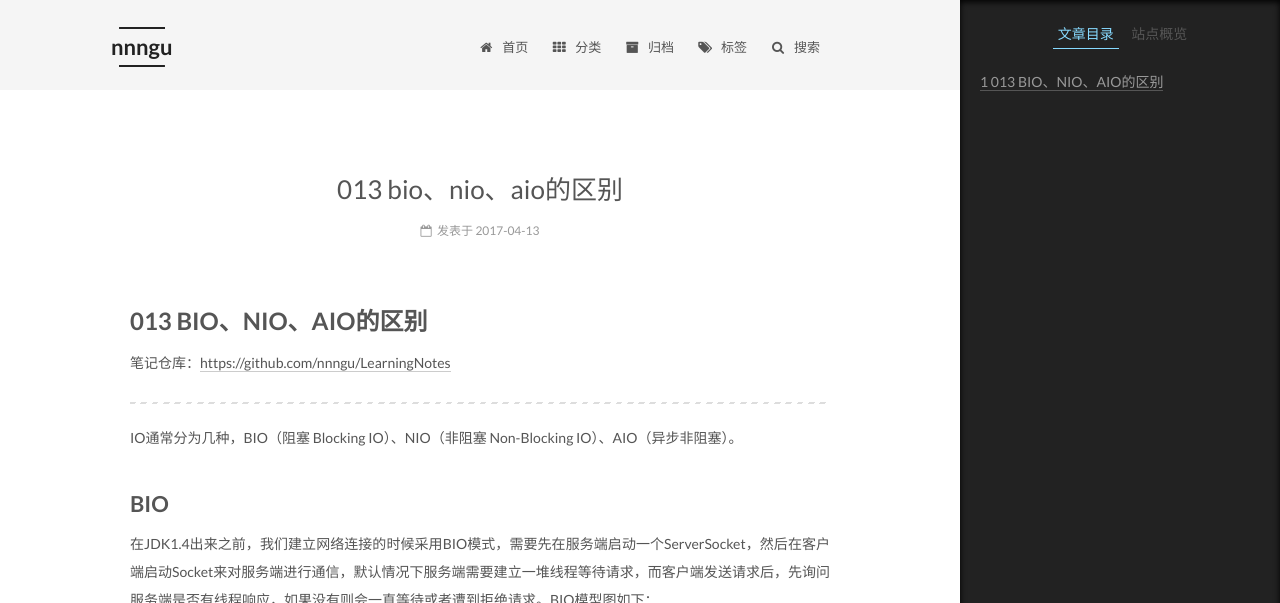
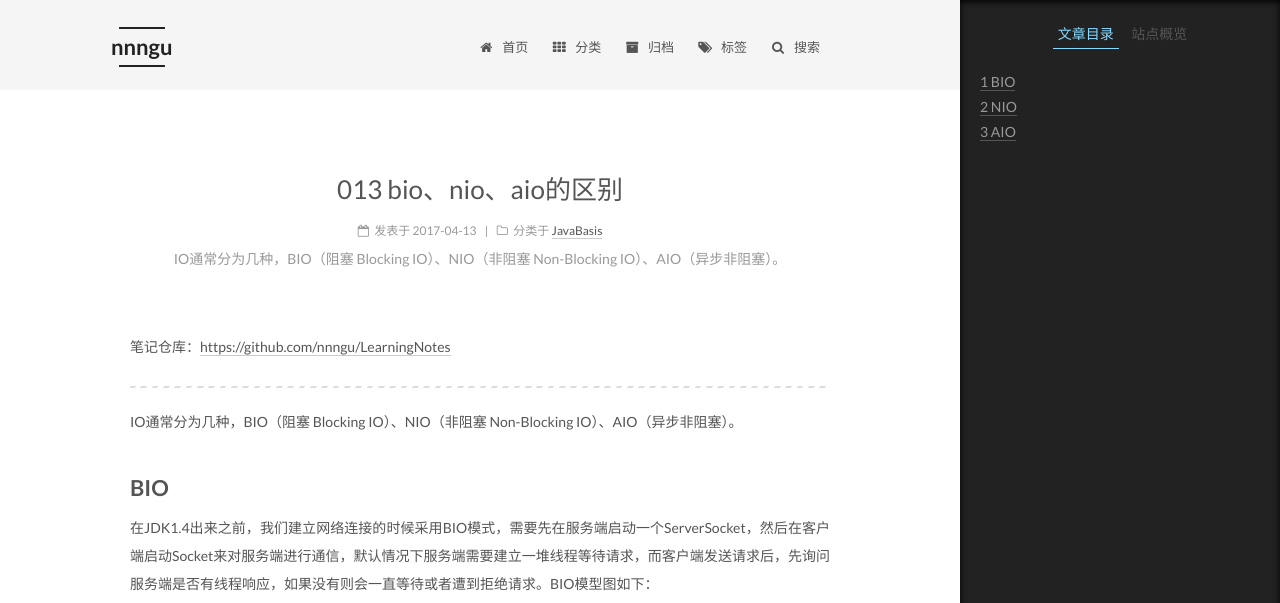
Before and after one commit to nnngu/LearningNotes, a Jekyll site: the page built from _posts/2017-04-13-013 BIO、NIO、AIO的区别.md, in a window 1280 px wide and 1400 px high, cut to the strip 0-603 px from the top of the window. Built offline with Jekyll 4.4.1, drawn with Linux system fonts in a browser that asks for light colours.

Commit message:
修改文件: _posts/2017-04-13-013 BIO、NIO、AIO的区别.md

```diff
--- a/_posts/2017-04-13-013 BIO、NIO、AIO的区别.md
+++ b/_posts/2017-04-13-013 BIO、NIO、AIO的区别.md
@@ -1,4 +1,7 @@
-# 013 BIO、NIO、AIO的区别
+---
+categories: JavaBasis
+description: IO通常分为几种，BIO（阻塞 Blocking IO）、NIO（非阻塞 Non-Blocking IO）、AIO（异步非阻塞）。
+---
 
 笔记仓库：[https://github.com/nnngu/LearningNotes](https://github.com/nnngu/LearningNotes)
 
```
